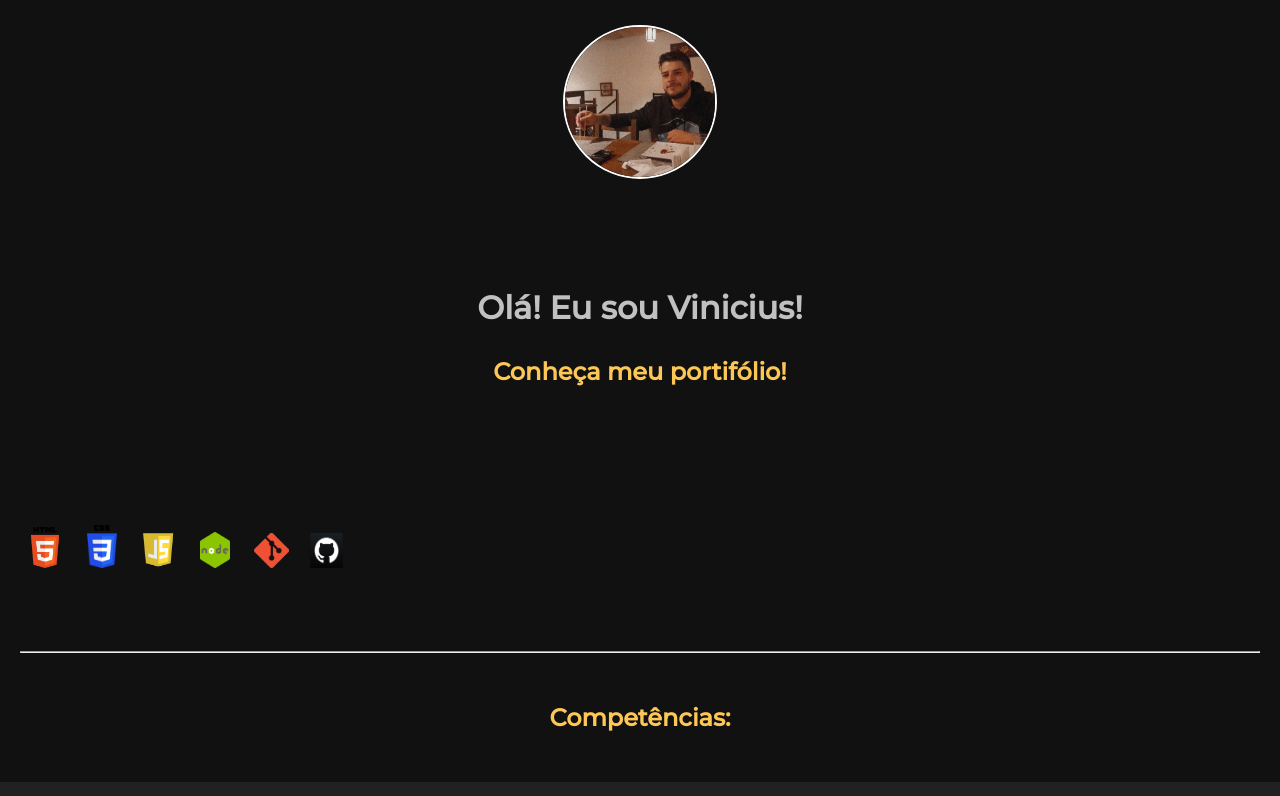
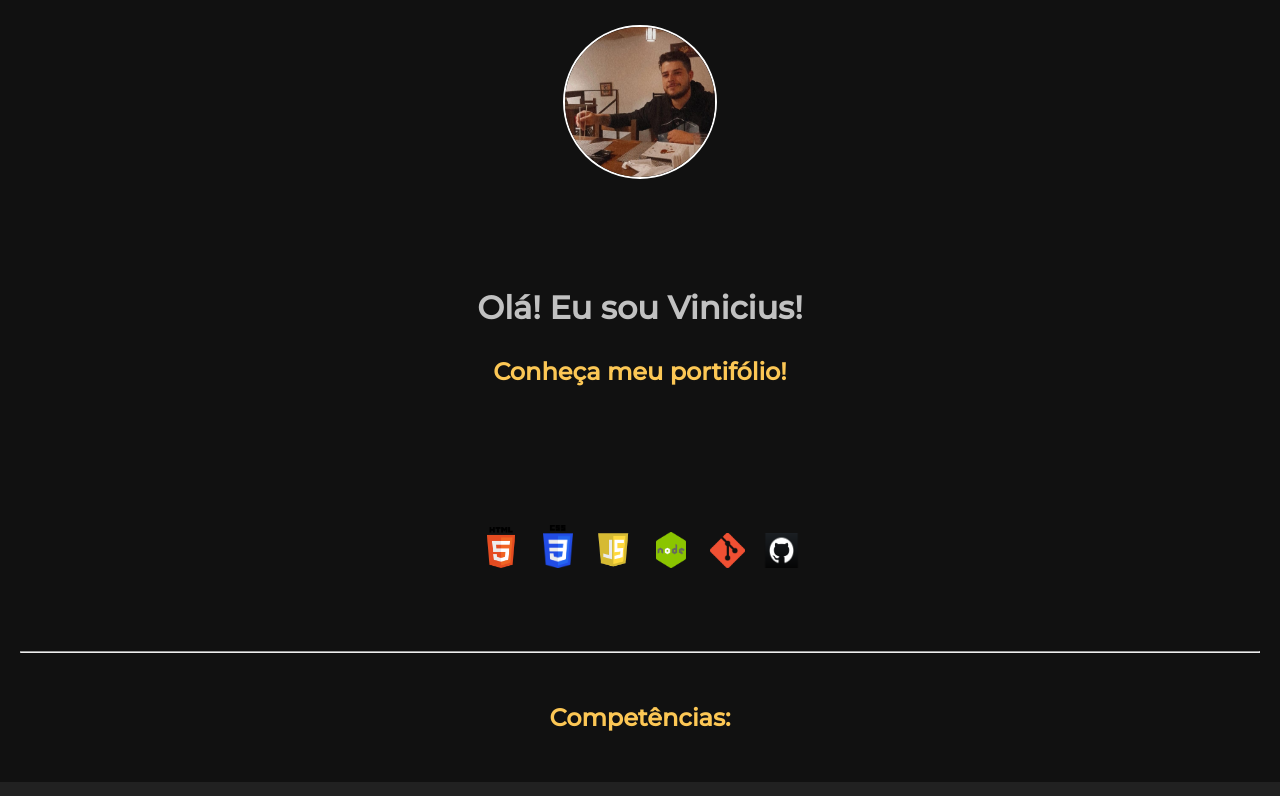
Before and after one commit to Viniciuxbento/Portifolio, a website: page index.html in a window 1280 px wide. Shown: the top 796 px of the page. Drawn offline with Linux system fonts and the light colour scheme; a web font is replaced by a local one.

Commit message:
Portifolio

```diff
--- a/src/geral.css
+++ b/src/geral.css
@@ -14,7 +14,7 @@ hr{
 
 }
 #tecnologias{
-    padding-left: 10px;
+    text-align: center;
     padding-top: 50px;
     padding-bottom: 50px;
 }
```
